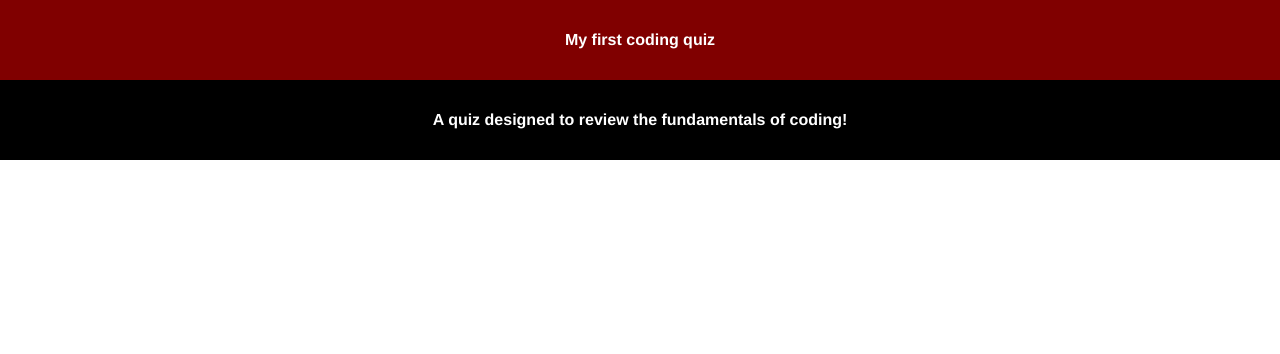
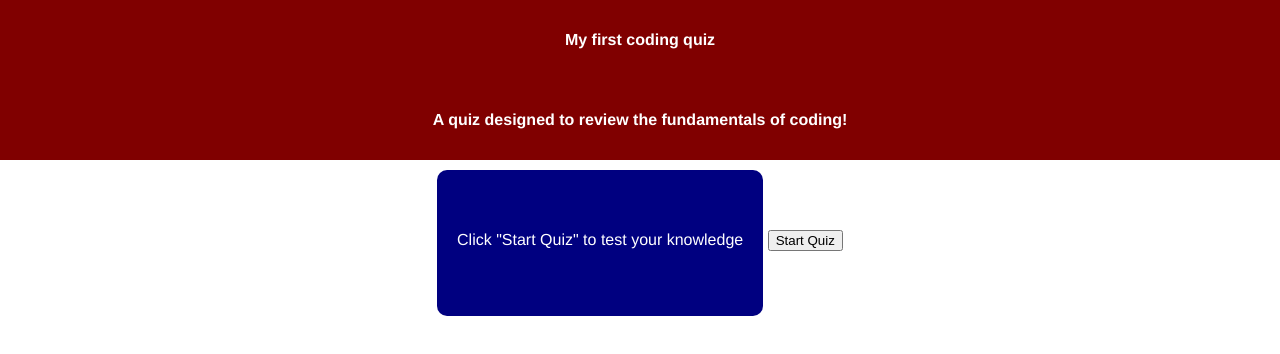
Before and after one commit to iquiroz95/my-first-coding-quiz, a plain HTML site: page index.html in a window 1280 px wide. Drawn offline with Linux system fonts and the light colour scheme.

Commit message:
button setup

```diff
--- a/index.html
+++ b/index.html
@@ -1,3 +1,6 @@
+<!DOCTYPE html>
+<html>
+
 <head>
     <title>My first coding quiz</title>
     <meta charset="UTF-8" />
@@ -7,12 +10,34 @@
     <style>
         header {
             text-align: center;
+            position: relative;
         }
         h1 {
             margin: 0;
             color: white;
+
         }
 
+        .start-button {
+            position: absolute;
+            top: 50%;
+            left: 50%;
+            transform: translate(-50%, -50%);
+        }
+
+        .start-message {
+            text-align: center;
+            margin-top: 10px; /* Add margin to separate from the button */
+            background-color: navy; /* Set a unique background color */
+            padding: 10px; /* Add padding for some space around the text */
+            display: inline-block;
+            color: white;
+            border-radius: 10px;
+        }
+
+        .message-container {
+            text-align: center;
+        }
     </style>
 </head>
 
@@ -21,7 +46,11 @@
 <body>
     <header>
         <h1 style="background-color: maroon;">My first coding quiz</h1>
-        <h1 style="background-color: black;">A quiz designed to review the fundamentals of coding!</h1>
+        <h1 style="background-color: maroon;">A quiz designed to review the fundamentals of coding!</h1>
+        <div class="start-message">
+            <p class="start-message">Click "Start Quiz" to test your knowledge</p>
+        </div>
+        <button>Start Quiz</button> <!-- Add a button element -->
     </header>
 
     <!-- Main interface section for quiz -->
@@ -29,4 +58,3 @@
 </body>
 
 </html>
-</html>
```
